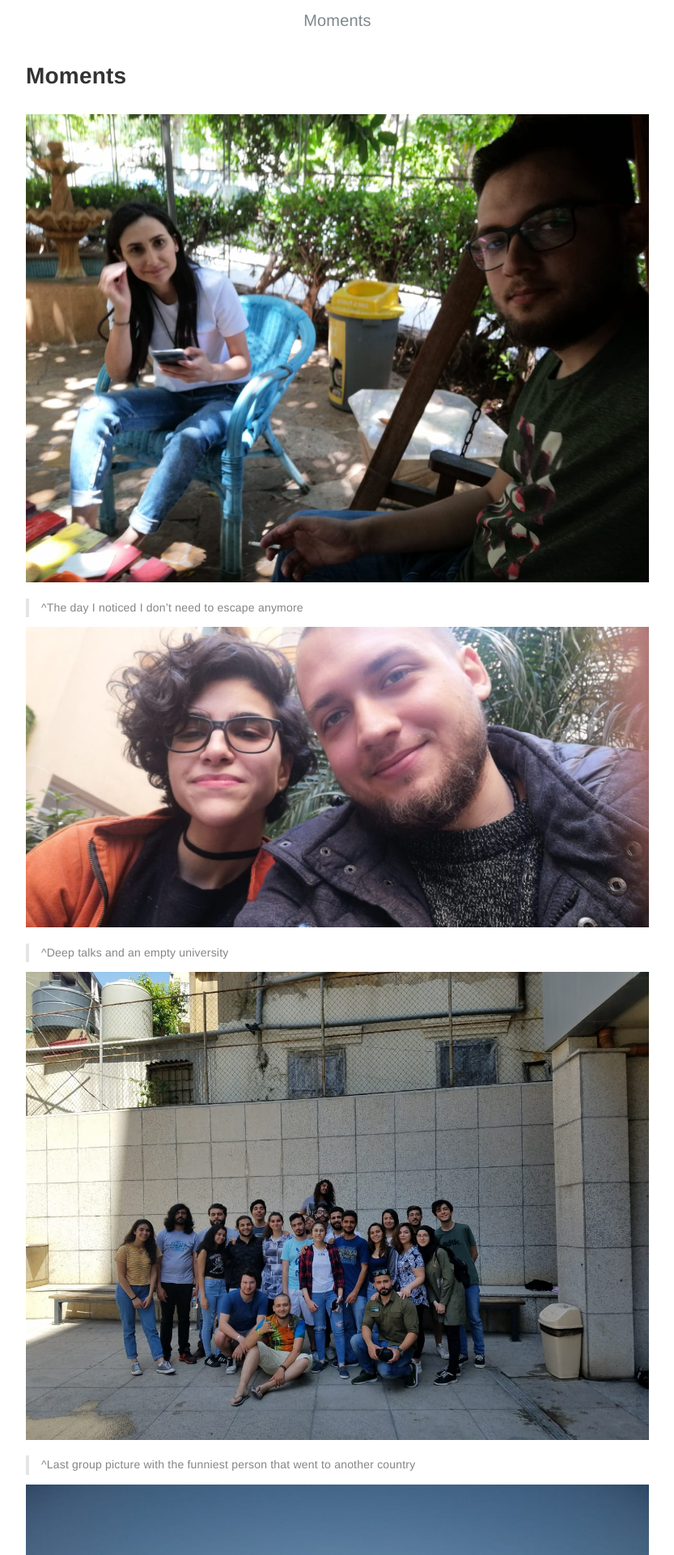
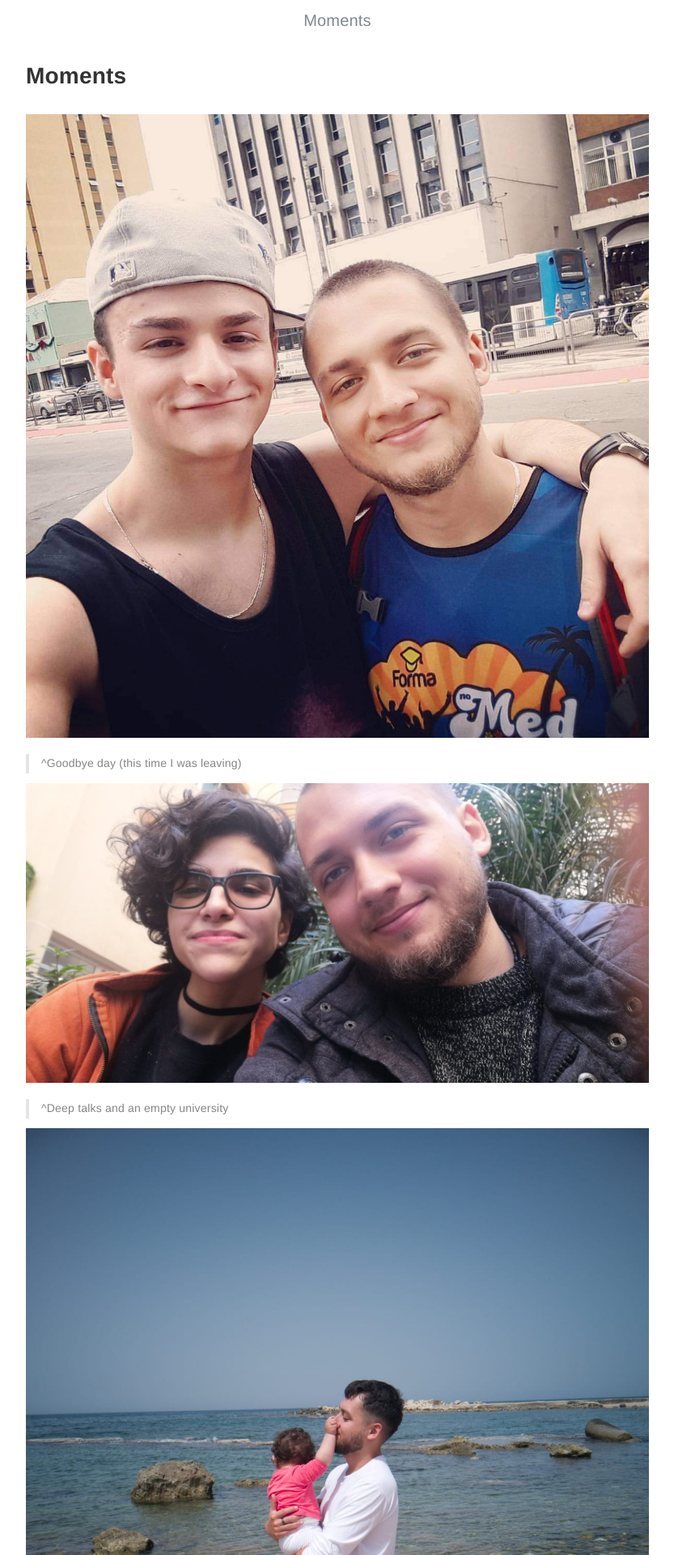
Before and after one commit to Jihanger-997/utopian_orbit_blog, a Jekyll site: the page built from _posts/2021-08-16-Moments.markdown, in a window 1280 px wide. Shown: the top 1920 px of the page at 81% size, without its empty margins (223-1056 px from the left). Built offline with Jekyll 4.4.1, drawn with Linux system fonts in a browser that asks for light colours; some of the changed text lies outside the part shown.

Commit message:
fixed pictures

```diff
--- a/_posts/2021-08-16-Moments.markdown
+++ b/_posts/2021-08-16-Moments.markdown
@@ -6,19 +6,15 @@ categories: pictures
 author: Jihanger
 permalink: "/:year/:month/:day/:categories/:title/"
 ---
-<img src="{{ site.baseurl }}//assets/alice.jpeg">
-> ^The day I noticed I don't need to escape anymore
 
+<img src="{{ site.baseurl }}//assets/theo.jpeg">
+> ^Goodbye day (this time I was leaving)
 
 <img src="{{ site.baseurl }}//assets/assouma.jpeg">
 > ^Deep talks and an empty university
 
-<img src="{{ site.baseurl }}//assets/blockf.jpeg">
-> ^Last group picture with the funniest person that went to another country
-
 <img src="{{ site.baseurl }}//assets/cilya.jpeg">
 > ^Chill day with the family
-
 
 <img src="{{ site.baseurl }}//assets/dad.jpeg">
 > ^Realizing he's a good example to follow
@@ -26,53 +22,29 @@ permalink: "/:year/:month/:day/:categories/:title/"
 <img src="{{ site.baseurl }}//assets/daniella.jpeg">
 > ^Damn I was hungry.
 
-<img src="{{ site.baseurl }}//assets/fabin.jpeg">
-> ^The beggining of a new life
-
-
 <img src="{{ site.baseurl }}//assets/fadel.jpeg">
 > ^We had some coffee and that necklace was draining the shit out of me
-
 
 <img src="{{ site.baseurl }}//assets/givan.jpeg">
 > ^Had just bought my first harem pants.
 
-
 <img src="{{ site.baseurl }}//assets/jakey.jpeg">
 > ^We hadn't seen each other in a while and when we met up we laughed that both of us had just shaved our heads
-
 
 <img src="{{ site.baseurl }}//assets/jamil.jpeg">
 > ^Beautiful place, I was scared and he was just climbing that ruined castle as if he was walking on grass
 
-
 <img src="{{ site.baseurl }}//assets/jawad.jpeg">
 > ^Random meeting because his friend went to the wrong university branch
-
 
 <img src="{{ site.baseurl }}//assets/ju.jpeg">
 > ^First time I shaved my head after my trip
 
-
 <img src="{{ site.baseurl }}//assets/khoder.jpeg">
 > ^Bro moment
 
-
-<img src="{{ site.baseurl }}//assets/nina.jpeg">
-> ^Goodbye day
-
-
-<img src="{{ site.baseurl }}//assets/peeps1.jpeg">
-> ^Cringiest day of my life, but also the day i proved myself I don't need alcohol to enjoy the moment.
-
-
-<img src="{{ site.baseurl }}//assets/serena2.jpeg">
-> ^Goodbye day
-
+<img src="{{ site.baseurl }}//assets/alice.jpeg">
+> ^The day I realized I don't need to escape anymore
 
 <img src="{{ site.baseurl }}//assets/shadi.jpeg">
 > ^He had an exam and I was nearby, great talk
-
-
-<img src="{{ site.baseurl }}//assets/theo.jpeg">
-> ^Goodbye day (this time I was leaving, oldest picture so far)
```
